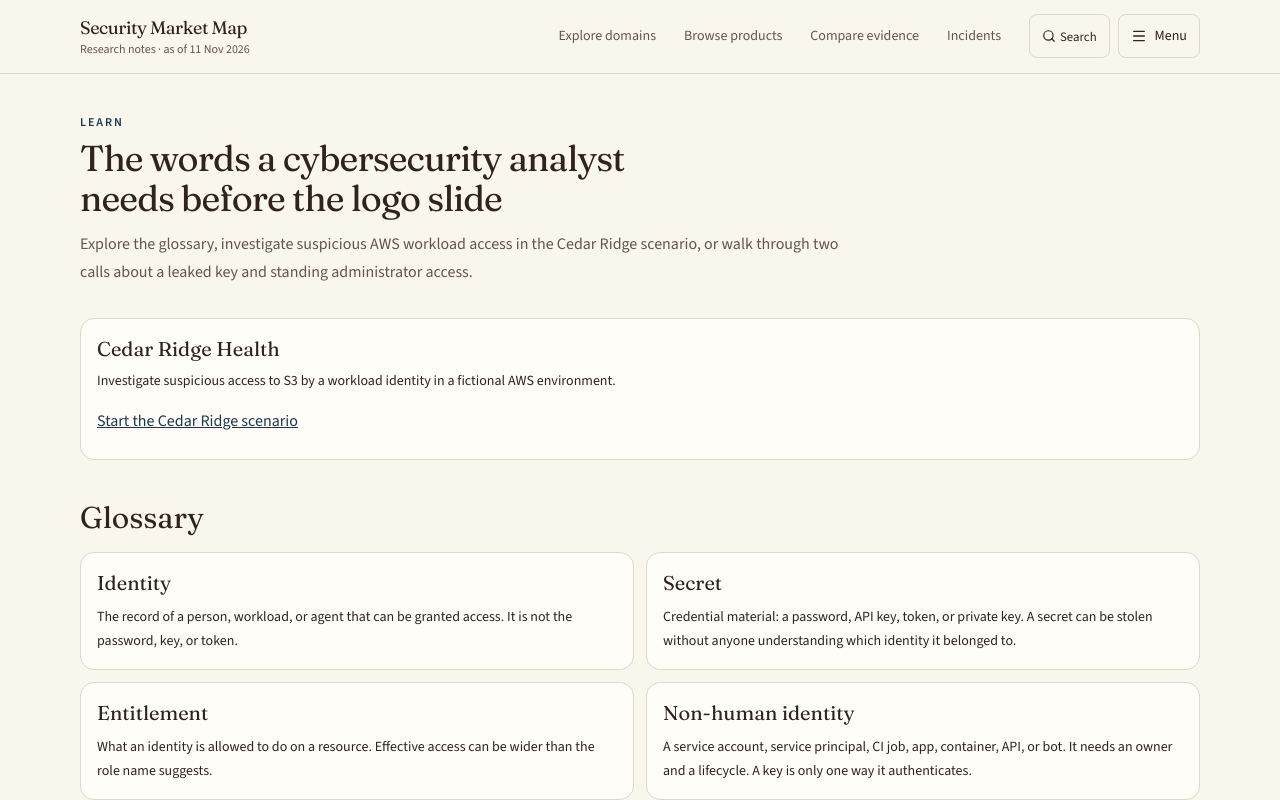
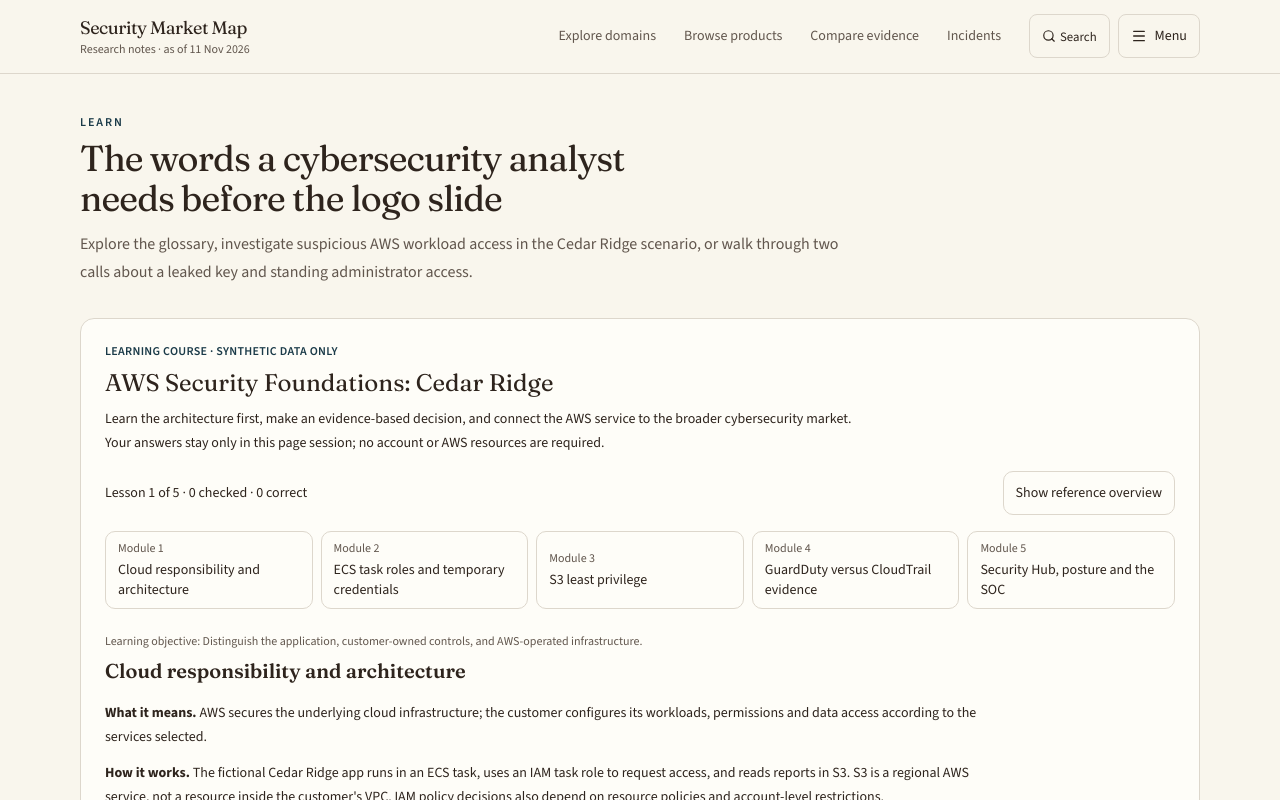
Before and after one commit to heyfunwhoa/security-market-map, a Next.js app: page /learn in a window 1280 px wide. Shown: the top 800 px of the page. Built offline with nearby package versions, Linux system fonts and the light colour scheme.

Commit message:
feat(learn): mount AWS foundations course on existing learn page

```diff
--- a/app/learn/page.tsx
+++ b/app/learn/page.tsx
@@ -1,5 +1,6 @@
 import Link from "next/link";
 import { CedarRidgeScenario } from "@/components/cedar-ridge-scenario";
+import { AwsFoundationsCourse } from "@/components/aws-foundations-course";
 import { cedarRidgeId } from "@/lib/data/cedar-ridge";
 import { DistinctionCards } from "@/components/claims";
 import { PageIntro } from "@/components/chrome";
@@ -44,6 +45,8 @@ export default async function LearnPage({
         lede="Explore the glossary, investigate suspicious AWS workload access in the Cedar Ridge scenario, or walk through two calls about a leaked key and standing administrator access."
       />
 
+      {scenario !== cedarRidgeId && <AwsFoundationsCourse />}
+
       {scenario === cedarRidgeId ? (
         <CedarRidgeScenario mode={mode} step={step} />
       ) : (
```
